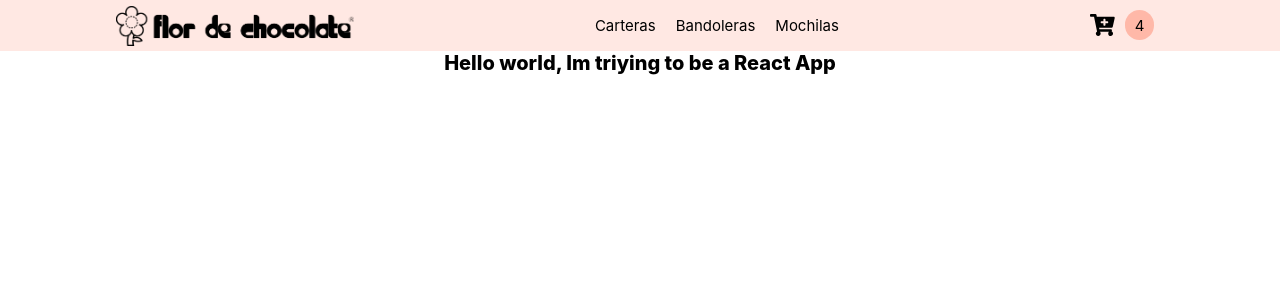
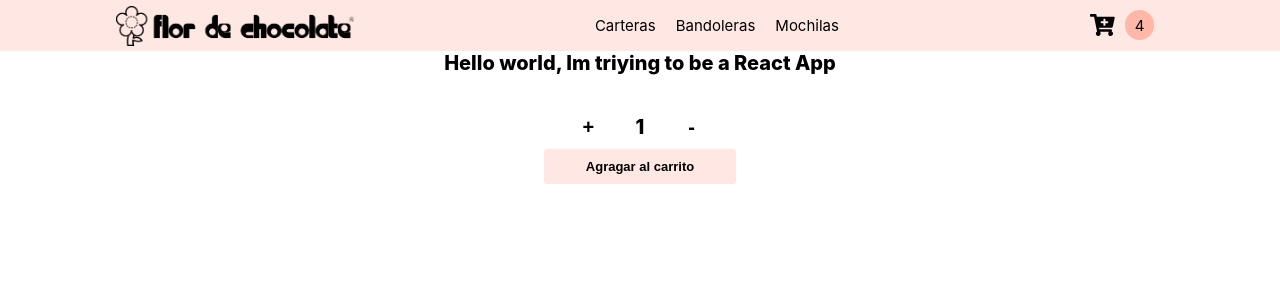
Before and after one commit to arqcsr/CesarTorresProyectoReactCoder, a React (Create React App) app: page / in a window 1280 px wide. Shown: the top 300 px of the page. Built offline with nearby package versions, Linux system fonts and the light colour scheme.

Commit message:
itemCounterReady

```diff
--- /dev/null
+++ b/src/components/ItemCount.js
@@ -0,0 +1,40 @@
+import { useState } from "react";
+import './styles/itemCount.css'
+
+let quantity
+
+const ItemCount = ({stock, initial})=>{
+
+    const [quantity, setQuantity] = useState (initial);
+
+    const increase = ()=>{
+        if(quantity<stock){
+            setQuantity(quantity + 2);
+            console.log (quantity);
+        }
+    };
+
+    const decrease = ()=>{
+        if (quantity>1){
+            setQuantity(quantity-1);
+        }
+    };
+
+    const onAdd = ()=>{
+        alert("Has agragado al carrito " + quantity + " unidades")
+    };
+
+    return(
+        <div className="counterCountainer">
+            <div className="quantityCountainer">
+                <button className="plusMinusButtton" onClick={increase}>+</button>
+                <p>{quantity}</p>
+                <button className="plusMinusButtton"  onClick={decrease}>-</button>
+            </div>
+            <button className="addCartButton" onClick= {onAdd}>Agragar al carrito</button>
+        </div>
+    )
+
+};
+
+export default ItemCount;
--- a/src/components/ItemListContainer.js
+++ b/src/components/ItemListContainer.js
@@ -1,9 +1,12 @@
 import './styles/itemListContainer.css'
+import ItemCount from './ItemCount';
+
 
 const ItemListContainer = ({contentmessage})=>{
     return(
         <div className="itemContainer">
             {contentmessage}
+            <ItemCount stock="5" initial={Number(1)} />
         </div>
     );
 }
--- /dev/null
+++ b/src/components/styles/itemCount.css
@@ -0,0 +1,36 @@
+.counterCountainer{
+    margin-top: 30px;
+    display:flex;
+    flex-direction: column;
+    width: 15%;
+}
+
+.quantityCountainer{
+    display: flex;
+    flex-direction: row;
+    width: 100%;
+    justify-content: space-between;
+    padding: 10px;
+}
+
+.plusMinusButtton{
+    border: none;
+    background-color: white;
+    width: 40%;
+    border-radius: 5px;
+    font-size: 2rem;
+    font-weight: 800;
+}
+
+.plusMinusButtton:active{
+    background-color: #FFE8E3;
+}
+
+.addCartButton{
+    background-color: #FFE8E3;
+    border: none;
+    border-radius: 3px;
+    padding: 10px;
+    font-size: 1.3rem;
+    font-weight: 800;
+}
--- a/src/components/styles/itemListContainer.css
+++ b/src/components/styles/itemListContainer.css
@@ -1,7 +1,8 @@
 .itemContainer{
     display: flex;
-    justify-content: center;
-    align-content: center;
+    flex-direction: column;
+    justify-items: center;
+    align-items: center;
     font-size: 2rem;
     font-weight: 800;
 }
```
